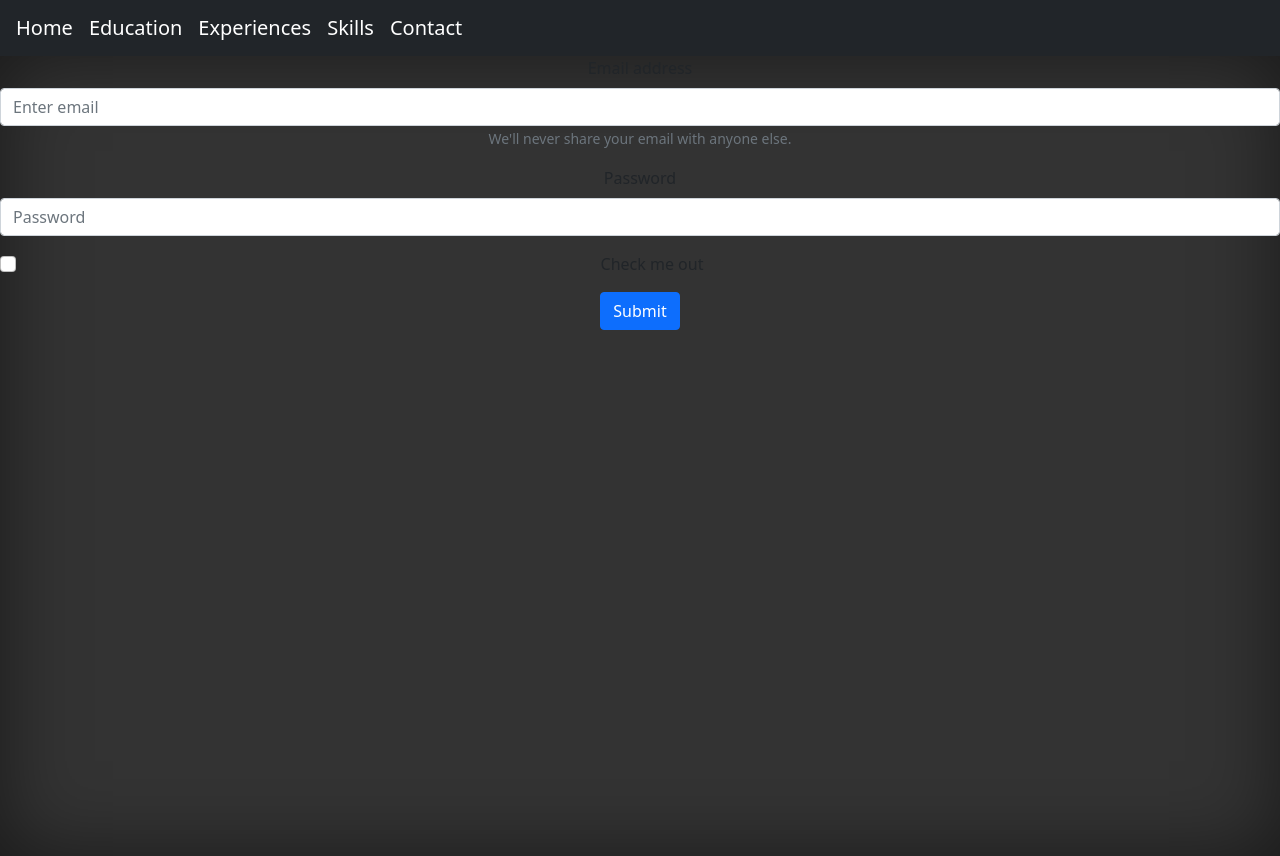
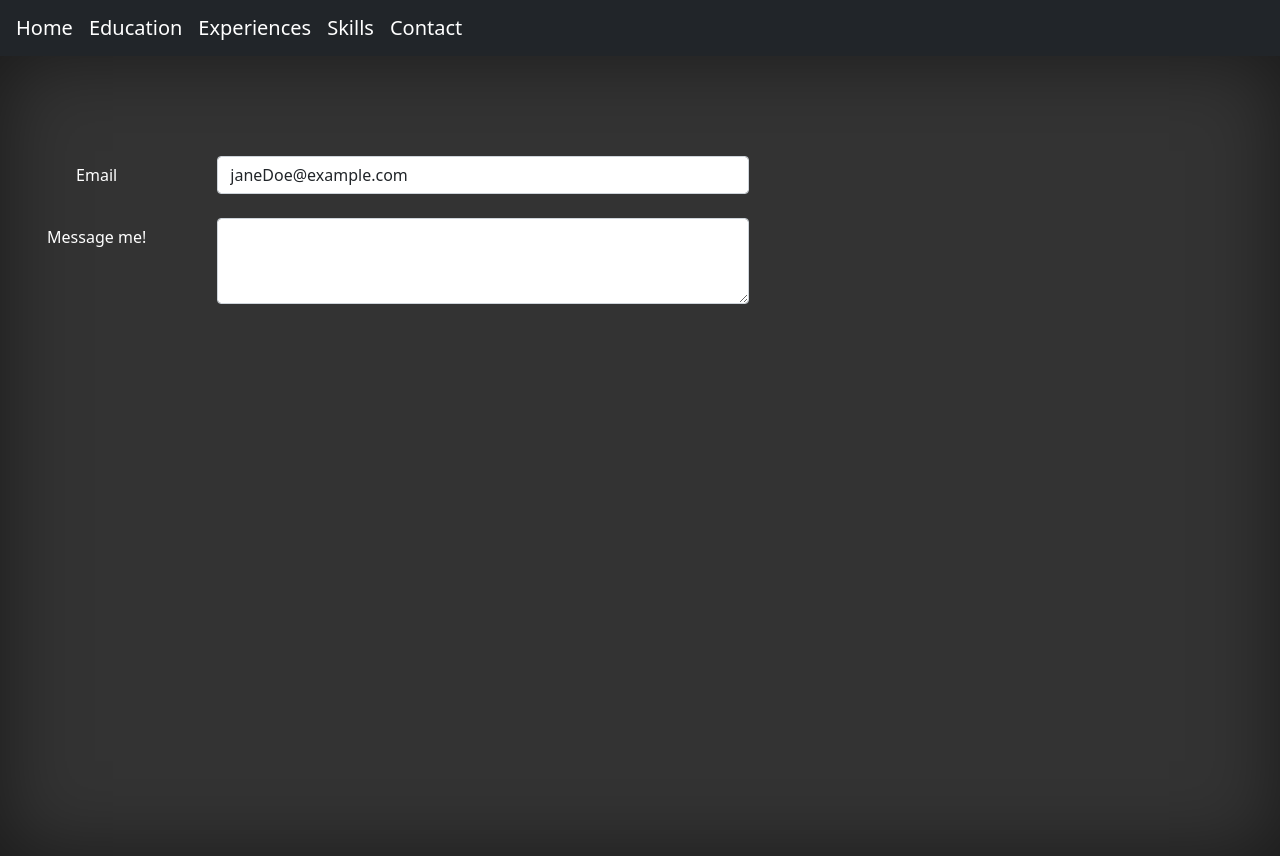
Before and after one commit to hirusepalika/myResume, a React (Create React App) app in the folder resume-site/: page / in a window 1280 px wide. Both pictures are taken after a click on the element "Contact". Built offline with nearby package versions, Linux system fonts and the light colour scheme.

Commit message:
contact page somewhat getting there... need to add linkedin, and github links as well! + integrate email service...

```diff
--- a/resume-site/src/components/BodyComponent.jsx
+++ b/resume-site/src/components/BodyComponent.jsx
@@ -1,13 +1,40 @@
 import React from 'react';
 import {Form, Button} from 'react-bootstrap';
+
+// .centered {
+//     height: 100vh; /* Magic here */
+//     display: flex;
+//     justify-content: center;
+//     align-items: center;
+//   }
 
 const BodyComponent = () => {
     return (
         <div style={{backgroundColor: '#333', position: 'absolute', width: '100%', height: '100%', boxShadow: 'inset 0 0 5rem rgb(0 0 0 / 50%)'}}>
-            <Form>
+            {/* <div style={{backgroundColor: 'darkslategray', height: '700px', width: '700px', display: 'flex', justifyContent: 'center', marginLeft: '20%', marginTop: '5%', paddingLeft: '25px'}}> */}
+                <form style={{paddingTop: '100px'}}>
+                    <div class="form-group row">
+                        <label for="staticEmail" class="col-sm-2 col-form-label" style={{color: 'white'}}>Email</label>
+                        <div class="col-sm-10">
+                        <input type="text" class="form-control" id="inputEmail" value="janeDoe@example.com" style={{width: '50%'}}/>
+                        </div>
+                    </div>
+                    <br/>
+                    <div class="form-group row">
+                        <label for="textArea" class="col-sm-2 col-form-label" style={{color: 'white'}}>Message me!</label>
+                        <div class="col-sm-10">
+                        <textarea class="form-control" id="exampleFormControlTextarea1" rows="3" style={{width: '50%'}}></textarea>
+                        </div>
+                    </div>
+                </form>
+            {/* </div> */}
+            {/* <Form>
                 <Form.Group className="mb-3" controlId="formBasicEmail">
                     <Form.Label>Email address</Form.Label>
-                    <Form.Control type="email" placeholder="Enter email" />
+                    <div style={{display: 'flex', justifyContent: 'center', alignItems : 'center'}}>
+                        <Form.Control type="email" placeholder="Enter email" />
+                    </div>
+
                     <Form.Text className="text-muted">
                     We'll never share your email with anyone else.
                     </Form.Text>
@@ -23,7 +50,8 @@ const BodyComponent = () => {
                 <Button variant="primary" type="submit">
                     Submit
                 </Button>
-            </Form>
+            </Form> */}
+
         </div>
     );
 };
```
